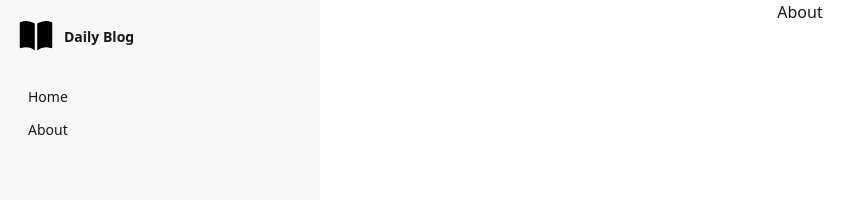
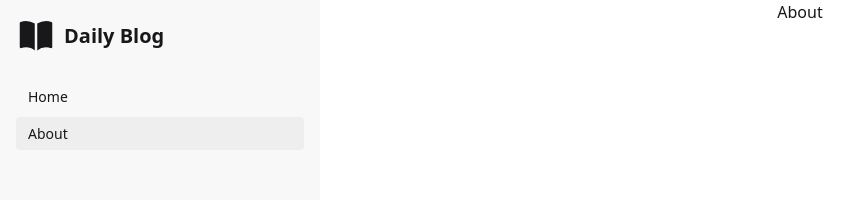
Before and after one commit to begiedz/daily-blog-app, a React (Vite) app in the folder client/: page /about in a window 1280 px wide. Shown: the top 200 px of the page, without its empty margins (0-867 px from the left). Built offline with nearby package versions, Linux system fonts and the light colour scheme.

Commit message:
chore(layout): styles++, add current path styles

```diff
--- a/client/src/AppRoutes.tsx
+++ b/client/src/AppRoutes.tsx
@@ -3,12 +3,12 @@ import Home from './pages/Home'
 
 const appRoutes = [
   {
-    name: 'Home',
+    value: 'Home',
     path: '/',
     pageElement: <Home />
   },
   {
-    name: 'About',
+    value: 'About',
     path: '/about',
     pageElement: <About />
   }
--- a/client/src/components/Logo.tsx
+++ b/client/src/components/Logo.tsx
@@ -1,8 +1,12 @@
 export default function Logo() {
   return (
     <div className="flex items-center gap-2">
-      <img src="/logo.svg" alt="Daily Blog Logo" className="size-10" />
-      <h1 className="font-bold">Daily Blog</h1>
+      <svg xmlns="http://www.w3.org/2000/svg" viewBox="0 0 24 24" fill="currentColor" className="size-10 fill-base-content">
+        <path d="M11.25 4.533A9.707 9.707 0 0 0 6 3a9.735 9.735 0 0 0-3.25.555.75.75 0 0 0-.5.707v14.25a.75.75 0 0 0 1 .707A8.237 8.237 0 0 1 6 18.75c1.995 0 3.823.707 5.25 1.886V4.533ZM12.75 20.636A8.214 8.214 0 0 1 18 18.75c.966 0 1.89.166 2.75.47a.75.75 0 0 0 1-.708V4.262a.75.75 0 0 0-.5-.707A9.735 9.735 0 0 0 18 3a9.707 9.707 0 0 0-5.25 1.533v16.103Z" />
+      </svg>
+
+
+      <h1 className="font-bold text-xl">Daily Blog</h1>
     </div>
   );
 }
--- a/client/src/layouts/AppLayout.tsx
+++ b/client/src/layouts/AppLayout.tsx
@@ -1,10 +1,25 @@
-import { Link } from "react-router-dom";
-import AppRoutes from "../AppRoutes";
-import Logo from "../components/Logo";
+import { Link, useMatch, useResolvedPath } from "react-router-dom"
+import AppRoutes from "../AppRoutes"
+import Logo from "../components/Logo"
 
 export type LayoutProps = {
   children: React.ReactNode;
-};
+}
+
+interface IRouteLink {
+  to: string
+  value: string
+  className?: string
+}
+
+const RouteLink = ({ to, value, className }: IRouteLink) => {
+  const resolvedPath = useResolvedPath(to);
+  const isCurrentUrl = useMatch({ path: resolvedPath.pathname, end: true })
+
+  return (
+    <Link to={to} className={` ${className} ${isCurrentUrl && `bg-base-300`}`}>{value}</Link>
+  )
+}
 
 const MenuButton = () => {
   return (
@@ -21,7 +36,7 @@ const MenuButton = () => {
           d="M4 6h16M4 12h16M4 18h16"></path>
       </svg>
     </label>
-  );
+  )
 }
 
 export default function Layout(props: LayoutProps) {
@@ -47,14 +62,14 @@ export default function Layout(props: LayoutProps) {
         <label htmlFor="drawer" aria-label="close sidebar" className="drawer-overlay"></label>
         <div className="menu bg-base-200 text-base-content min-h-full w-80 p-4 gap-6">
           <Logo />
-          <ul>
+          <ul className="flex flex-col gap-1">
             {AppRoutes.map((item, index) => (
               <li key={index}>
-                <Link to={item.path}>{item.name}</Link>
+                <RouteLink to={item.path} value={item.value} />
               </li>))}
           </ul>
         </div>
       </nav>
     </div>
-  );
+  )
 }
```
Also changed, not shown: client/public/logo.svg.
